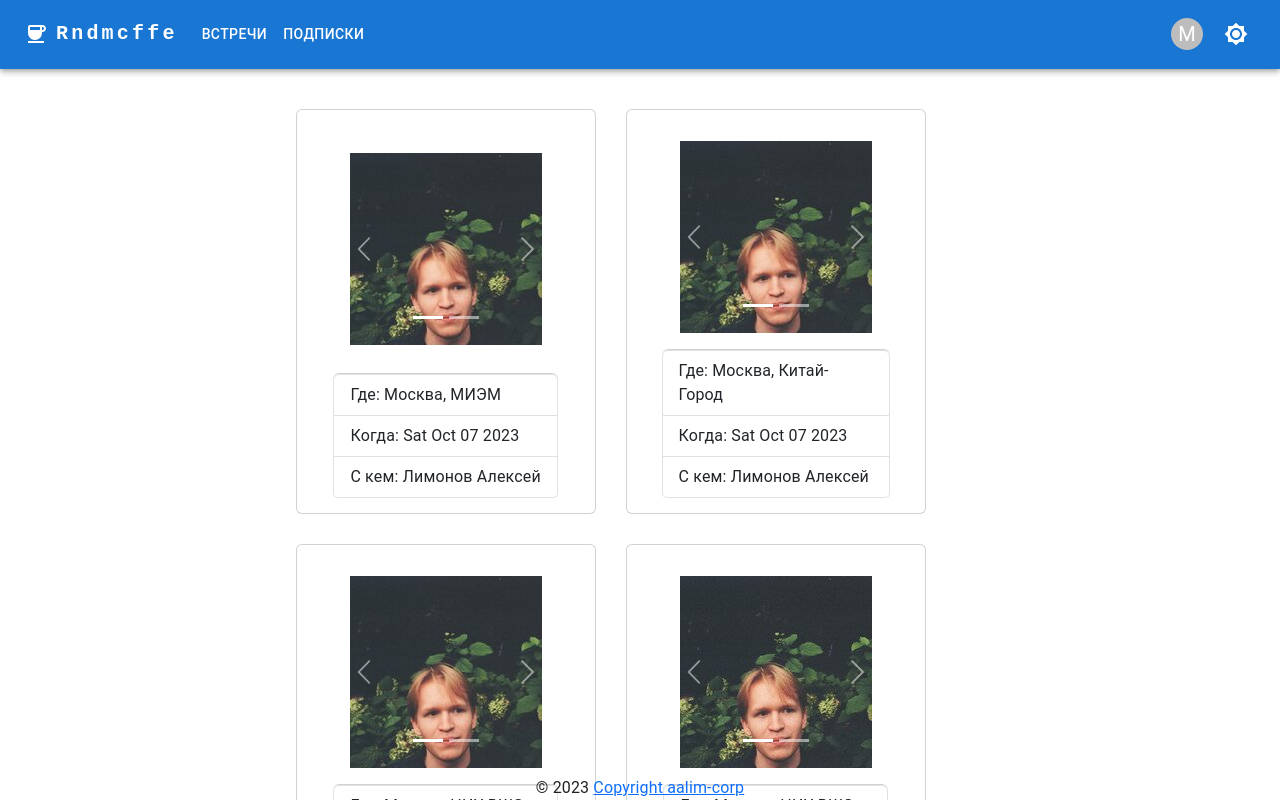
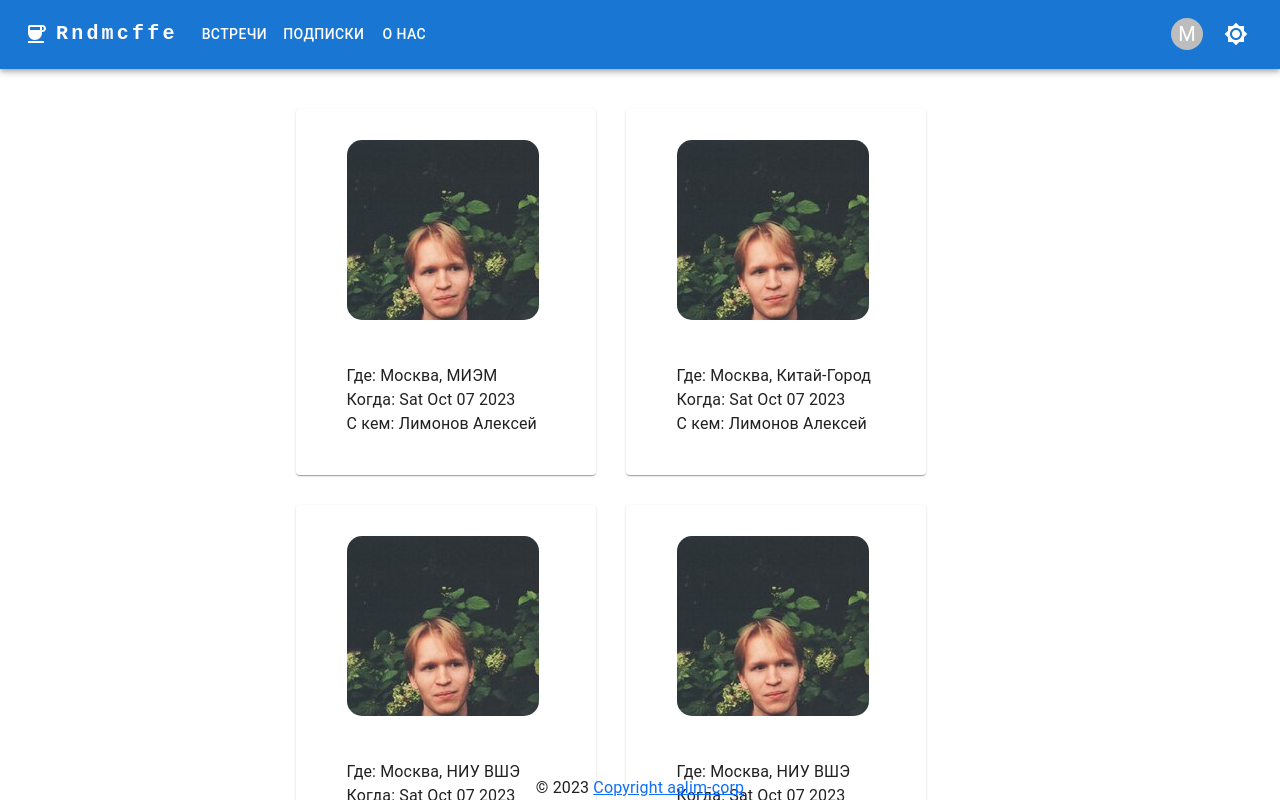
Before and after one commit to Olex1313/rndmcffe-front, a React (Create React App) app: page / in a window 1280 px wide. Both pictures are taken after a click on the button "ВСТРЕЧИ". Shown: the top 800 px of the page. Built offline with nearby package versions, Linux system fonts and the light colour scheme.

Commit message:
About us wip

```diff
--- a/package.json
+++ b/package.json
@@ -18,6 +18,7 @@
     "react": "^18.2.0",
     "react-bootstrap": "^2.9.0",
     "react-dom": "^18.2.0",
+    "react-material-ui-carousel": "^3.4.2",
     "react-scripts": "^3.0.1",
     "typescript": "^4.9.5",
     "web-vitals": "^2.1.4"
--- a/src/App.tsx
+++ b/src/App.tsx
@@ -3,6 +3,7 @@ import {Profile} from "./Profile";
 import {Subscriptions} from "./Subscriptions";
 import {Meetings} from "./Meetings";
 import {MainPage} from "./MainPage";
+import {ContactsPage} from "./ContactsPage";
 import {
     Avatar,
     Box, createTheme,
@@ -19,7 +20,7 @@ import {
 import {Logout, Settings, Brightness4, Brightness7, Coffee} from "@mui/icons-material";
 import {grey} from "@mui/material/colors";
 
-type PageState = "profile" | "subscriptions" | "meetings" | "main-page"
+type PageState = "profile" | "subscriptions" | "meetings" | "main-page" | "contacts"
 
 const ColorModeContext = React.createContext({
     toggleColorMode: () => {
@@ -36,6 +37,8 @@ function renderState(state: PageState) {
             return <Subscriptions/>;
         case "meetings":
             return <Meetings/>;
+        case "contacts":
+            return <ContactsPage/>
     }
 }
 
@@ -46,7 +49,7 @@ const getThemeDesign = (mode: PaletteMode) => ({
             ? {
                 // palette values for light mode
                 background: {
-                  primary: '#fff'
+                    primary: '#fff'
                 },
                 text: {
                     primary: grey[900],
@@ -226,6 +229,8 @@ function App() {
                                     onClick={() => setPage("meetings")}>Встречи</Button>
                             <Button sx={{my: 2, color: 'white', display: 'block'}}
                                     onClick={() => setPage("subscriptions")}>Подписки</Button>
+                            <Button sx={{my: 2, color: 'white', display: 'block'}}
+                                    onClick={() => setPage("contacts")}>О нас</Button>
                         </Box>
                         {AccountMenu()}
                         <IconButton sx={{ml: 1}} onClick={colorMode.toggleColorMode} color="inherit">
--- /dev/null
+++ b/src/ContactsPage.tsx
@@ -0,0 +1,72 @@
+import React from "react";
+import {Box, Grid, Stack, styled, Typography} from "@mui/material";
+import {Cake, Engineering, Paid, Terminal} from "@mui/icons-material";
+
+const Item = styled(Box)(({theme}) => ({
+    backgroundColor: theme.palette.mode === 'dark' ? '#1A2027' : '#fff',
+    ...theme.typography.body2,
+    padding: theme.spacing(1),
+    textAlign: 'center',
+    color: theme.palette.text.secondary,
+}));
+
+
+export const ContactsPage = () => {
+    return (
+        <Stack spacing={2}>
+            <Typography variant="h2">Rndmcffe - это уголок уюта посреди big-tech'а</Typography>
+            <Typography variant="h3">Мы будем рады новым людям в нашей команде</Typography>
+            <Box sx={{width: "100%"}}>
+                <Grid container justifyContent="center" spacing={3} rowSpacing={2}>
+                    <Grid xs={6} item>
+                        <Item>
+                            <Stack direction="row" spacing={1}>
+                                <Cake sx={{display: {xs: 'none', md: 'flex'}, mr: 1}} style={{fontSize: 60}}/>
+                                <Typography variant="h4" gutterBottom>
+                                    Мы - маленькая семья, у нас общие цели и ценности.
+                                </Typography>
+                            </Stack>
+                        </Item>
+                    </Grid>
+                    <Grid xs={6} item>
+                        <Item>
+                            <Stack direction="row" spacing={1}>
+                                <Engineering sx={{display: {xs: 'none', md: 'flex'}, mr: 1}} style={{fontSize: 60}}/>
+                                <Typography variant="h4" gutterBottom>
+                                    Мы не используем готовые решения, мы пишем свои!
+                                </Typography>
+                            </Stack>
+                        </Item>
+                    </Grid>
+                    <Grid xs={6} item>
+                        <Item>
+                            <Stack direction="row" spacing={1}>
+                                <Paid sx={{display: {xs: 'none', md: 'flex'}, mr: 1}} style={{fontSize: 60}}/>
+                                <Typography variant="h4" gutterBottom>
+                                    Мы предоставляем конкурентную заработную плату
+                                </Typography>
+                            </Stack>
+                        </Item>
+                    </Grid>
+                    <Grid xs={6} item>
+                        <Item>
+                            <Stack direction="row" spacing={1}>
+                                <Terminal sx={{display: {xs: 'none', md: 'flex'}, mr: 1}} style={{fontSize: 60}}/>
+                                <Typography variant="h4" gutterBottom>
+                                    Мы работаем без выходных, продуктивность превыше всего!
+                                </Typography>
+                            </Stack>
+                        </Item>
+                    </Grid>
+                </Grid>
+            </Box>
+            <Box sx={{width: "100%"}}>
+                <Typography>
+                Кто нам нужен? Мы ищем высококвалифицированные специалисты.
+                Код мы пишем на Rust и React, но это не важно, ведь в наносервисной архитектуре язык не играет роли.
+                Как выяснилось фронтенд может
+                </Typography>
+            </Box>
+        </Stack>
+    )
+}
--- a/src/Meetings.tsx
+++ b/src/Meetings.tsx
@@ -1,6 +1,7 @@
 import React from "react";
 import "./style.css";
-import {Card, Carousel, Image, ListGroup} from "react-bootstrap";
+import {Card, CardMedia, CardContent, Typography, Box} from "@mui/material";
+import Carousel from "react-material-ui-carousel";
 
 interface Meeting {
     id: number
@@ -38,21 +39,30 @@ const meetings: Meeting[] = [
 
 const MeetingComponent = (meeting: Meeting) => {
     return <Card className="MeetingCard">
-        <Card.Body className="MeetingPhotoCardBody">
-            <Carousel interval={null} className="MeetingPhotoCarousel">
-                <Carousel.Item>
-                    <Image src="me-img.jpeg" className="img"/>
-                </Carousel.Item>
-                <Carousel.Item>
-                    <Image src="me-neg-img.jpeg" className="img"/>
-                </Carousel.Item>
+        <CardContent className="MeetingPhotoCardBody">
+            <Carousel className="MeetingPhotoCarousel" autoPlay={false}>
+                <Box>
+                    <CardMedia
+                        sx={{maxWidth: 345, height: 180, borderRadius: "15px"}}
+                        image="me-img.jpeg"
+                        title="profile"
+                    />
+                </Box>
+                <Box>
+                    <CardMedia
+                        sx={{maxWidth: 345, height: 180, borderRadius: "15px"}}
+                        image="me-neg-img.jpeg"
+                        title="profile"
+                    />
+                </Box>
             </Carousel>
-        </Card.Body>
-        <ListGroup key={meeting.id}>
-            <ListGroup.Item>Где: {meeting.place}</ListGroup.Item>
-            <ListGroup.Item>Когда: {meeting.date.toDateString()}</ListGroup.Item>
-            <ListGroup.Item>С кем: {meeting.person}</ListGroup.Item>
-        </ListGroup>
+        </CardContent>
+
+        <CardContent>
+            <Typography>Где: {meeting.place}</Typography>
+            <Typography>Когда: {meeting.date.toDateString()}</Typography>
+            <Typography>С кем: {meeting.person}</Typography>
+        </CardContent>
     </Card>
 }
 
--- a/src/style.css
+++ b/src/style.css
@@ -13,7 +13,7 @@
 
 .MeetingCard {
     padding: 15px 35px;
-    max-width: 300px;
+    max-width: 400px;
     border-radius: 25px;
     align-content: space-between;
     align-items: center;
```
Also changed, not shown: 1 other file (tests, documents, lock files or other folders).
